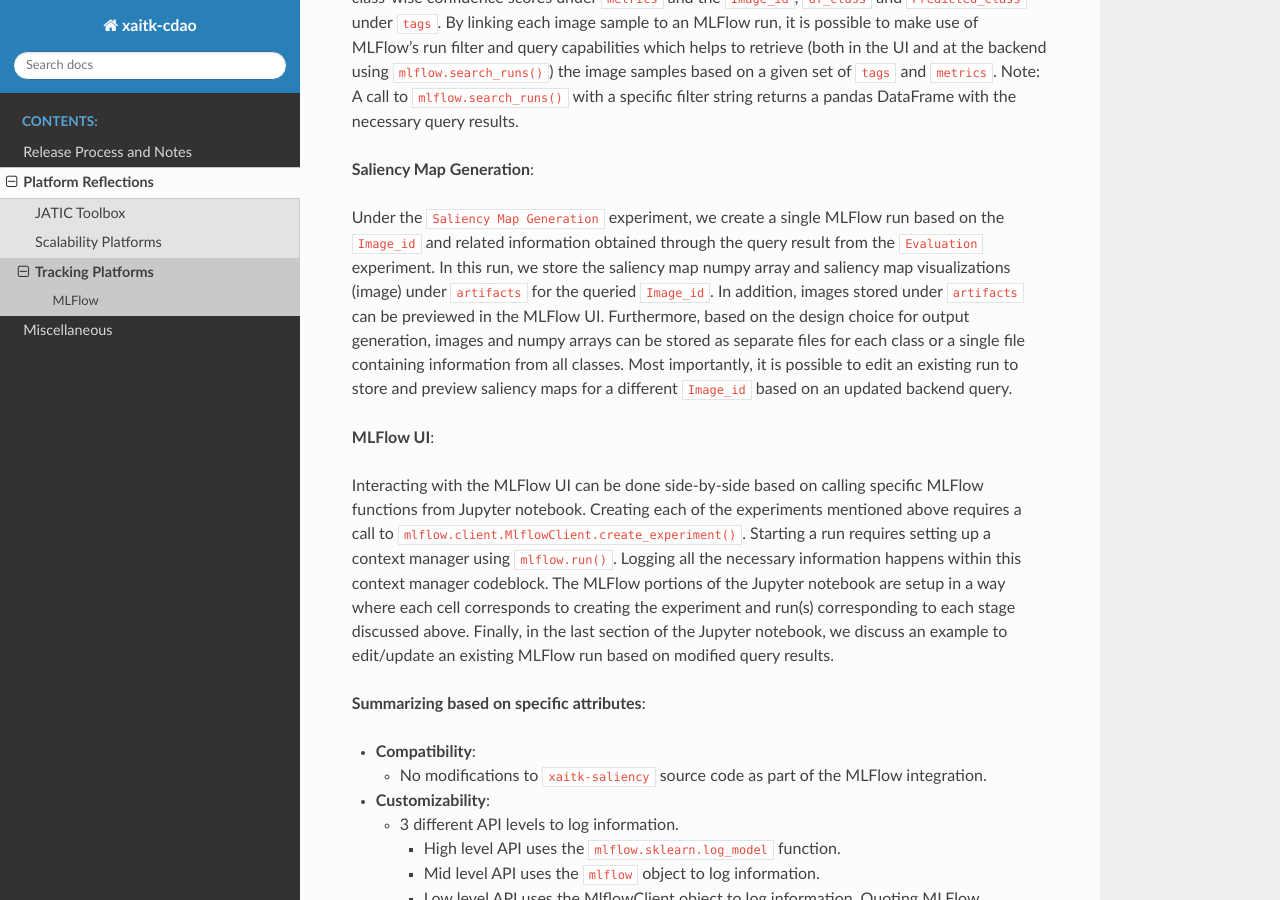
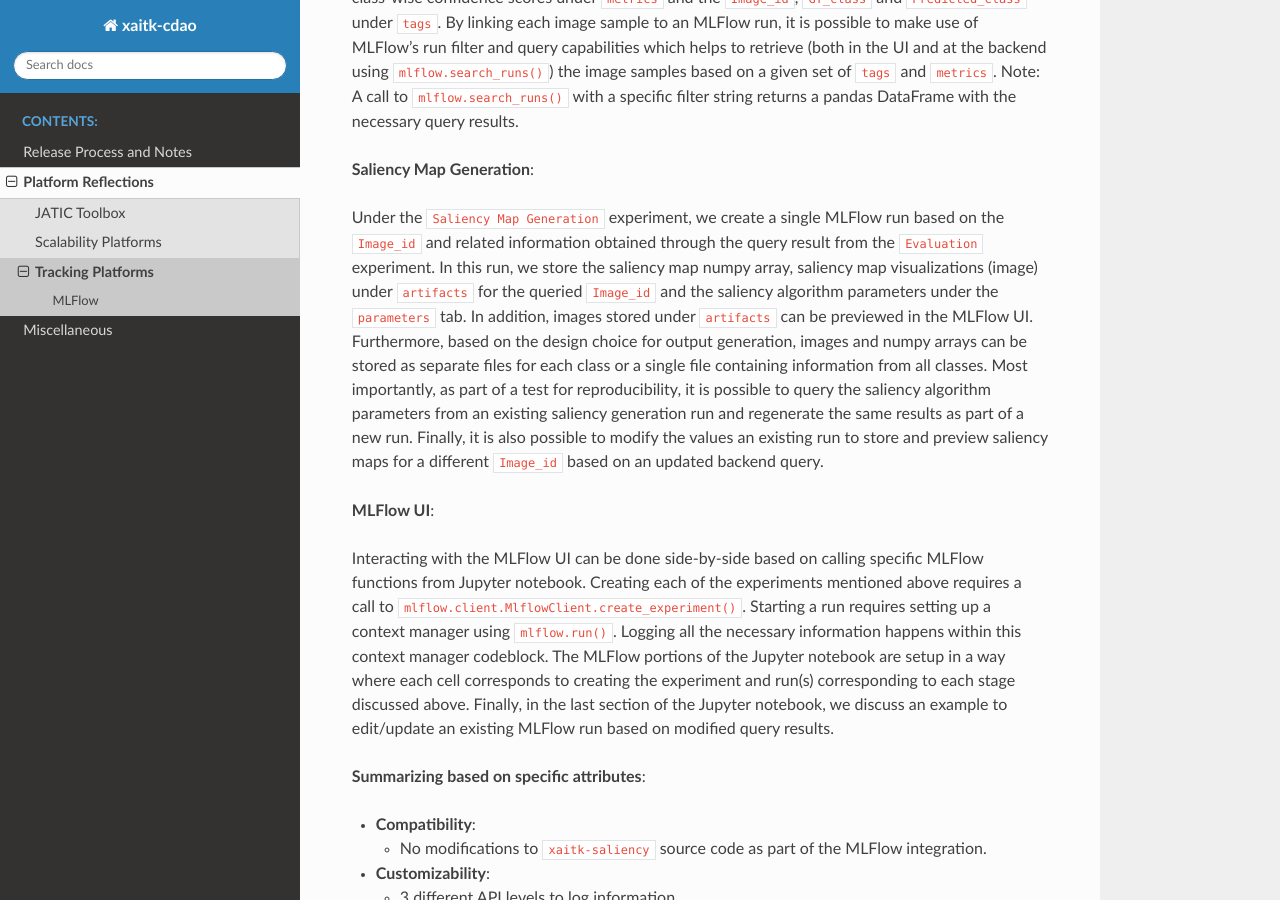
Before and after one commit to Kitware/xaitk-jatic, a Sphinx documentation site: the page built from docs/platform_reflections/tracking.rst, in a window 1280 px wide and 900 px high, scrolled down 1012 px. Built offline with Sphinx 7.4.7 and the Read the Docs theme 2.0.0, drawn with Linux system fonts in a browser that asks for light colours.

Commit message:
Updated platform reflections doc

```diff
--- a/docs/platform_reflections/tracking.rst
+++ b/docs/platform_reflections/tracking.rst
@@ -55,13 +55,16 @@ DataFrame with the necessary query results.
 
 Under the ``Saliency Map Generation`` experiment, we create a single MLFlow run based on the
 ``Image_id`` and related information obtained through the query result from the ``Evaluation``
-experiment. In this run, we store the saliency map numpy array and saliency map visualizations
-(image) under ``artifacts`` for the queried ``Image_id``. In addition, images stored under
-``artifacts`` can be previewed in the MLFlow UI. Furthermore, based on the design choice for
-output generation, images and numpy arrays can be stored as separate files for each class or a
-single file containing information from all classes. Most importantly, it is possible to edit
-an existing run to store and preview saliency maps for a different ``Image_id`` based on an
-updated backend query.
+experiment. In this run, we store the saliency map numpy array, saliency map visualizations
+(image) under ``artifacts`` for the queried ``Image_id`` and the saliency algorithm parameters
+under the ``parameters`` tab. In addition, images stored under ``artifacts`` can be previewed
+in the MLFlow UI. Furthermore, based on the design choice for output generation, images and
+numpy arrays can be stored as separate files for each class or a single file containing
+information from all classes. Most importantly, as part of a test for reproducibility, it is
+possible to query the saliency algorithm parameters from an existing saliency generation run
+and regenerate the same results as part of a new run. Finally, it is also possible to modify
+the values an existing run to store and preview saliency maps for a different ``Image_id``
+based on an updated backend query.
 
 **MLFlow UI**:
 
```
